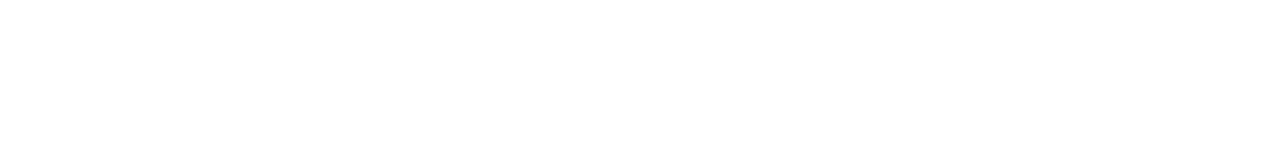
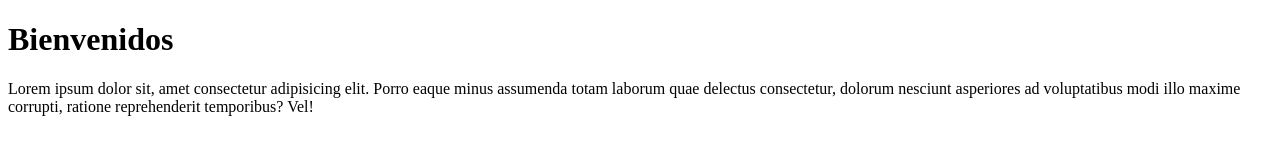
Before and after one commit to NicoRobles97/miweb, a plain HTML site: page index.html in a window 1280 px wide. Drawn offline with Linux system fonts and the light colour scheme.

Commit message:
un comentario más

```diff
--- a/index.html
+++ b/index.html
@@ -3,9 +3,12 @@
 <head>
     <meta charset="UTF-8">
     <meta name="viewport" content="width=device-width, initial-scale=1.0">
-    <title>Bienvenidos</title>
+    <title>Mi web</title>
 </head>
 <body>
-
+        <h1>Bienvenidos</h1>
+        <p>
+            Lorem ipsum dolor sit, amet consectetur adipisicing elit. Porro eaque minus assumenda totam laborum quae delectus consectetur, dolorum nesciunt asperiores ad voluptatibus modi illo maxime corrupti, ratione reprehenderit temporibus? Vel!
+        </p>
 </body>
 </html>
```
